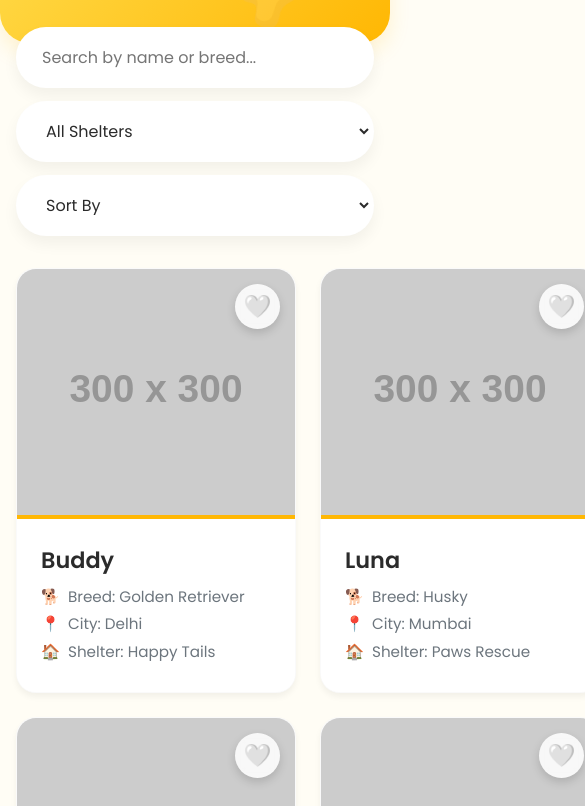
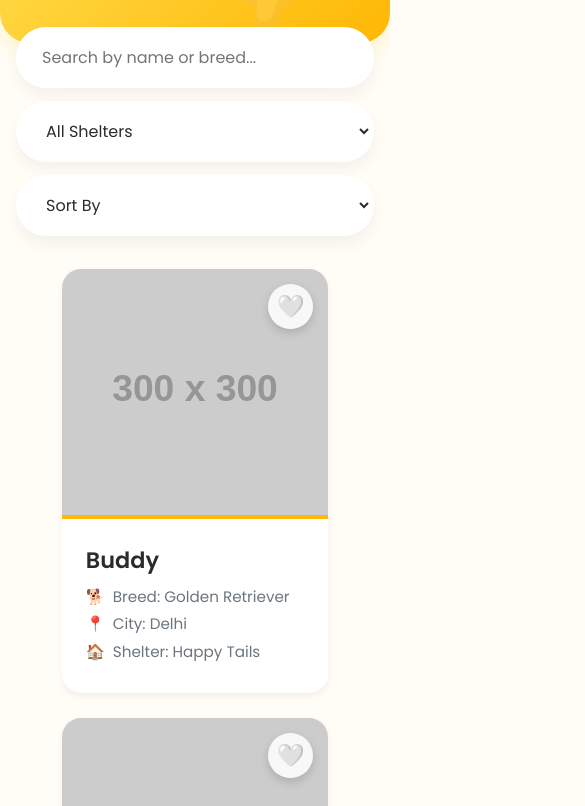
Before and after one commit to k-hushii23/PetFinder, a plain HTML site: page index.html in a window 390 px wide. Shown: the part 159-965 px from the top of the page, 585 px wide, since content can reach past the window. Drawn offline with Linux system fonts and the light colour scheme; no server answers; placeholder pictures from the web are drawn by us.

Commit message:
Final changes

```diff
--- a/style.css
+++ b/style.css
@@ -32,6 +32,11 @@
   margin: 0;
   padding: 0;
   box-sizing: border-box;
+}
+
+html, body {
+  overflow-x: hidden;
+  max-width: 100%;
 }
 
 body {
@@ -421,15 +426,18 @@ body.dark-mode .fav-btn:hover {
     flex-direction: column;
     margin: -1rem auto 1rem;
     gap: 0.8rem;
+    width: 100%;
   }
 
   .controls input,
   .controls select {
     width: 100%;
+    min-width: unset;
   }
 
   .pets-grid {
     padding: 1rem;
     gap: 1.5rem;
+    grid-template-columns: 1fr;
   }
 }
```
